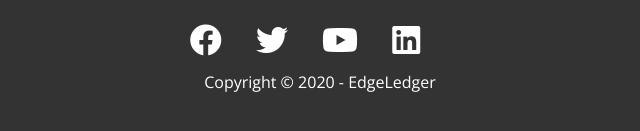
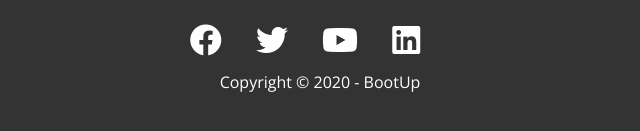
Before and after one commit to pratikupreti7/BootUp.github.io, a plain HTML site: page index.html in a window 1280 px wide. Shown: the part 3829-3960 px from the top of the page, 320-960 px from the left. Drawn offline with nearby package versions, Linux system fonts and the light colour scheme.

Commit message:
Update index.html

```diff
--- a/index.html
+++ b/index.html
@@ -304,7 +304,7 @@
         <a href="#"><i class="fab fa-youtube fa-2x"></i></a>
         <a href="#"><i class="fab fa-linkedin fa-2x"></i></a>
       </div>
-      <p>Copyright &copy; 2020 - EdgeLedger</p>
+      <p>Copyright &copy; 2020 - BootUp</p>
     </footer>
 
     <script
```
